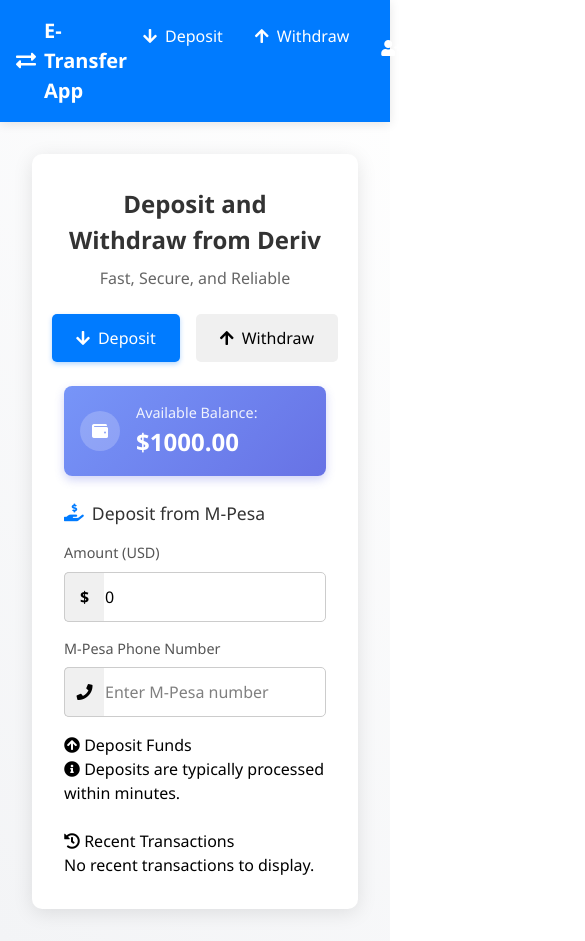
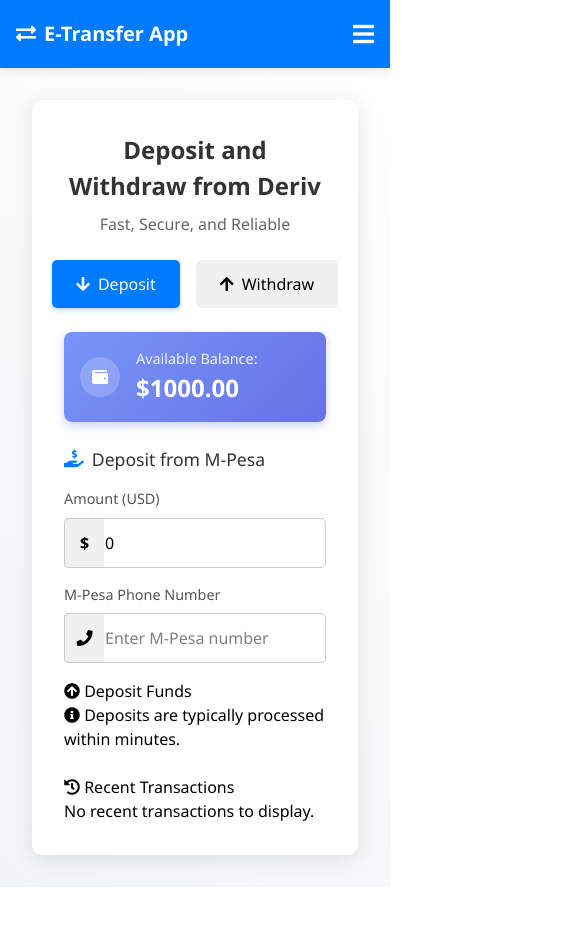
Before and after one commit to TechWithMonda/DerivGo, a Vue app: page /deposit in a window 390 px wide. Shown: the top 941 px of the page, 585 px wide, since content can reach past the window. After the commit the page ends 887 px from the top, so only its background shows below. Built offline with nearby package versions, Linux system fonts and the light colour scheme.

Commit message:
made some changes to deposit

```diff
--- a/src/views/deposit.vue
+++ b/src/views/deposit.vue
@@ -1,3 +1,4 @@
+ing may be inconsistent from source
 <template>
   <div class="app-wrapper">
     <nav class="navbar">
@@ -5,7 +6,10 @@
         <i class="fas fa-exchange-alt"></i>
         E-Transfer App
       </div>
-      <ul class="navbar-menu">
+      <button class="menu-toggle" @click="toggleMenu">
+        <i class="fas fa-bars"></i>
+      </button>
+      <ul class="navbar-menu" :class="{ 'active': menuOpen }">
         <li class="navbar-item">
           <a href="#" @click.prevent="navigateTo('deposit')">
             <i class="fas fa-arrow-down"></i> Deposit
@@ -28,7 +32,7 @@
         </li>
         <li class="navbar-item">
           <a href="createaccount">
-            <i class="fas fa-sign-out-alt"></i> logout
+            <i class="fas fa-sign-out-alt"></i> Logout
           </a>
         </li>
       </ul>
@@ -203,10 +207,18 @@
       depositPhone: '',
       withdrawAmount: 0,
       withdrawPhone: '',
-      transactions: []
+      transactions: [],
+      menuOpen: false
     };
+
   },
   methods: {
+    toggleMenu() {
+      this.menuOpen = !this.menuOpen;
+    },
+    navigateTo(route) {
+      alert(`Navigating to ${route}`);
+    },
     navigateTo(route) {
       // This would normally use vue-router
       // For now, we'll just show a message
@@ -258,6 +270,7 @@
 
 <style scoped>
 @import url('https://cdnjs.cloudflare.com/ajax/libs/font-awesome/5.15.4/css/all.min.css');
+
 
 * {
   box-sizing: border-box;
@@ -474,4 +487,93 @@
 
 .input-group input:focus {
   outline: none;}
+
+
+
+* {
+  box-sizing: border-box;
+  margin: 0;
+  padding: 0;
+}
+
+.app-wrapper {
+  font-family: 'Segoe UI', Tahoma, Geneva, Verdana, sans-serif;
+  min-height: 100vh;
+  background: linear-gradient(45deg, #f3f4f6, #ffffff);
+}
+
+.navbar {
+  display: flex;
+  justify-content: space-between;
+  align-items: center;
+  padding: 1rem;
+  background-color: #007bff;
+  color: white;
+  box-shadow: 0 2px 10px rgba(0, 0, 0, 0.1);
+}
+
+.navbar-brand {
+  display: flex;
+  align-items: center;
+  font-size: 1.25rem;
+  font-weight: bold;
+}
+
+.navbar-brand i {
+  margin-right: 0.5rem;
+}
+
+.menu-toggle {
+  display: none;
+  background: none;
+  border: none;
+  color: white;
+  font-size: 1.5rem;
+  cursor: pointer;
+}
+
+.navbar-menu {
+  display: flex;
+  list-style: none;
+}
+
+.navbar-item a {
+  color: white;
+  text-decoration: none;
+  padding: 0.5rem 1rem;
+  border-radius: 4px;
+  display: flex;
+  align-items: center;
+  transition: background-color 0.2s;
+}
+
+.navbar-item a:hover {
+  background-color: rgba(255, 255, 255, 0.2);
+}
+
+.navbar-item a i {
+  margin-right: 0.5rem;
+}
+
+@media (max-width: 768px) {
+  .menu-toggle {
+    display: block;
+  }
+  .navbar-menu {
+    display: none;
+    flex-direction: column;
+    position: absolute;
+    top: 60px;
+    left: 0;
+    width: 100%;
+    background-color: #007bff;
+    box-shadow: 0 4px 10px rgba(0, 0, 0, 0.1);
+  }
+  .navbar-menu.active {
+    display: flex;
+  }
+  .navbar-item {
+    text-align: center;
+  }
+}
   </style>
```
